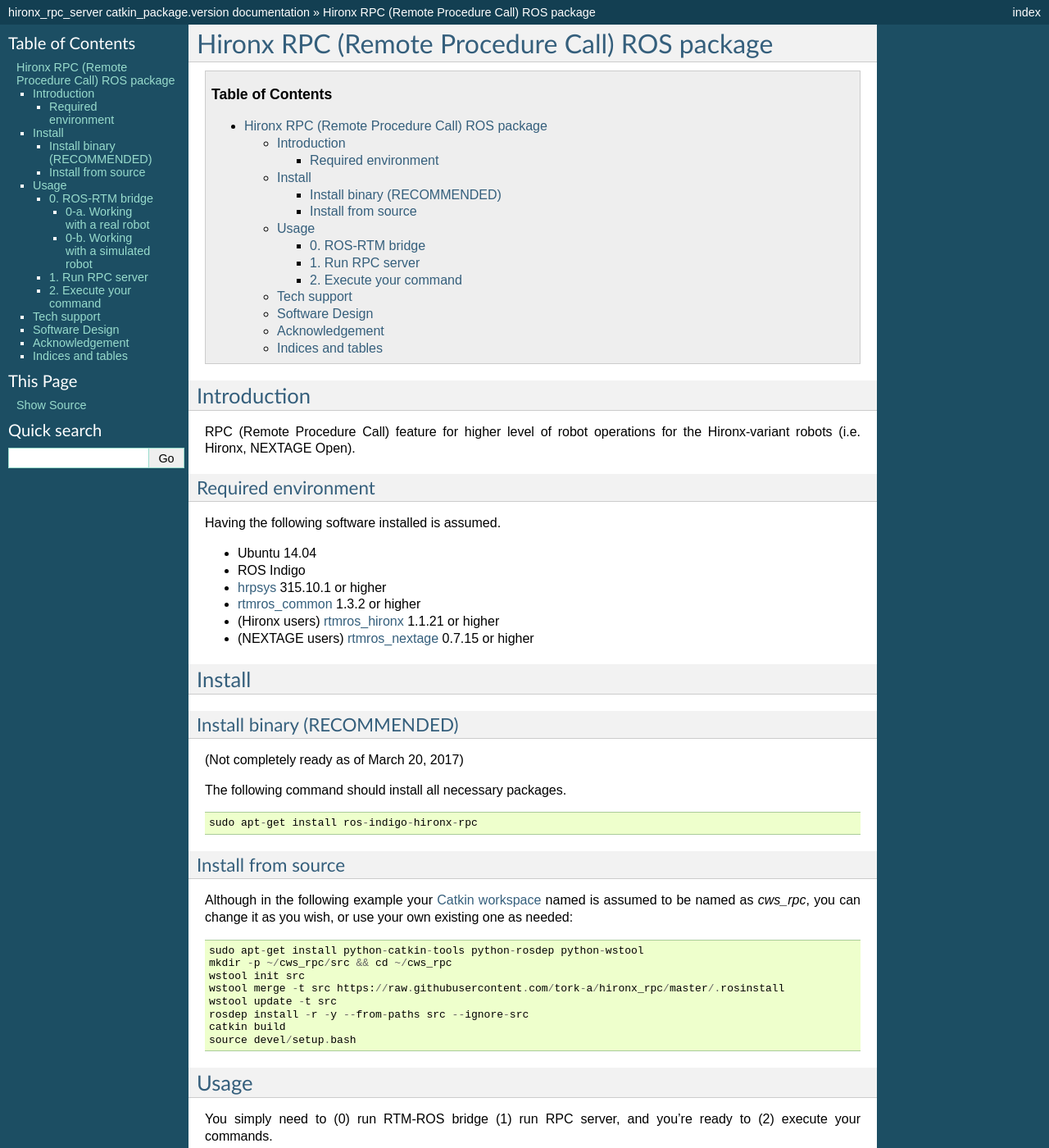
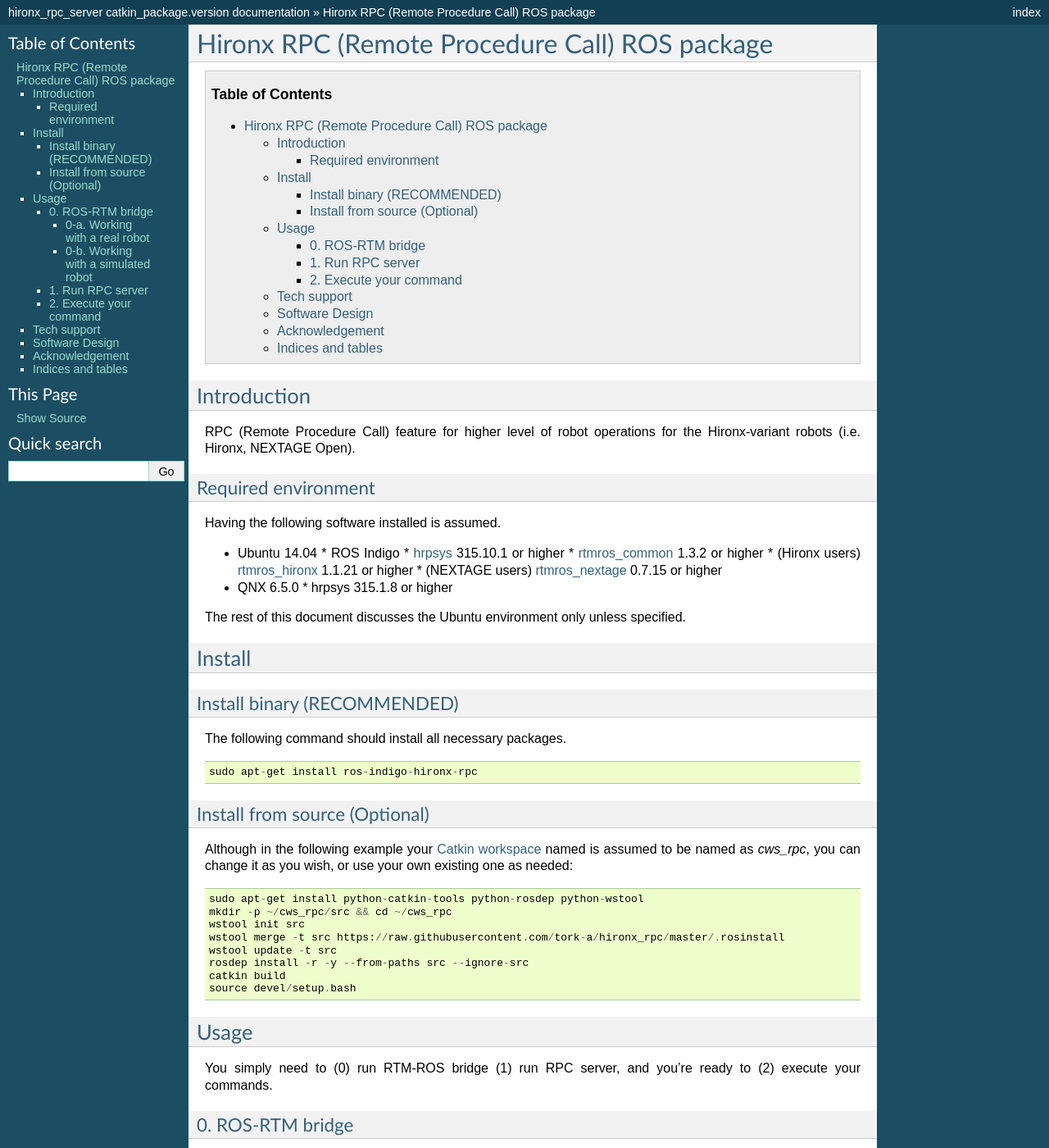
Before and after one commit to tork-a/hironx_rpc, a Sphinx documentation site: the page built from hironx_rpc_server/doc/index.rst, in a window 1280 px wide and 1400 px high. Shown: the whole window at 82% size. Built offline with Sphinx 7.4.7, drawn with Linux system fonts in a browser that asks for light colours; some of the changed text lies outside the part shown.

Commit message:
Documentation update.

```diff
--- a/hironx_rpc_server/doc/index.rst
+++ b/hironx_rpc_server/doc/index.rst
@@ -16,11 +16,15 @@
 Having the following software installed is assumed.
 
 * Ubuntu 14.04
-* ROS Indigo
-* `hrpsys <http://wiki.ros.org/hrpsys>`_ 315.10.1 or higher
-* `rtmros_common <http://wiki.ros.org/rtmros_common>`_ 1.3.2 or higher
-* (Hironx users) `rtmros_hironx <http://wiki.ros.org/rtmros_hironx>`_ 1.1.21 or higher
-* (NEXTAGE users) `rtmros_nextage <http://wiki.ros.org/rtmros_nextage>`_ 0.7.15 or higher
+  * ROS Indigo
+  * `hrpsys <http://wiki.ros.org/hrpsys>`_ 315.10.1 or higher
+  * `rtmros_common <http://wiki.ros.org/rtmros_common>`_ 1.3.2 or higher
+  * (Hironx users) `rtmros_hironx <http://wiki.ros.org/rtmros_hironx>`_ 1.1.21 or higher
+  * (NEXTAGE users) `rtmros_nextage <http://wiki.ros.org/rtmros_nextage>`_ 0.7.15 or higher
+* QNX 6.5.0
+  * hrpsys 315.1.8 or higher
+
+The rest of this document discusses the Ubuntu environment only unless specified.
 
 Install
 ========
@@ -28,15 +32,13 @@
 Install binary (RECOMMENDED)
 --------------------------------
 
-(Not completely ready as of March 20, 2017)
-
 The following command should install all necessary packages.
 
 ::
 
   sudo apt-get install ros-indigo-hironx-rpc
 
-Install from source
+Install from source (Optional)
 --------------------------------
 
 Although in the following example your `Catkin workspace <http://wiki.ros.org/catkin/Tutorials/create_a_workspace>`_ named is assumed to be named as `cws_rpc`, you can change it as you wish, or use your own existing one as needed::
@@ -113,7 +115,7 @@
 Tech support
 =============
 
-Search existing issues, submit a ticket at `the repository <https://github.com/start-jsk/rtmros_hironx/issues>`_.
+Search existing issues, submit a ticket at `the repository <https://github.com/tork-a/hironx_rpc/issues>`_.
 
 Software Design
 =================
```
Also changed, not shown: other parts of hironx_rpc_server/doc/index.rst (+1 -1 lines), 1 other file.
